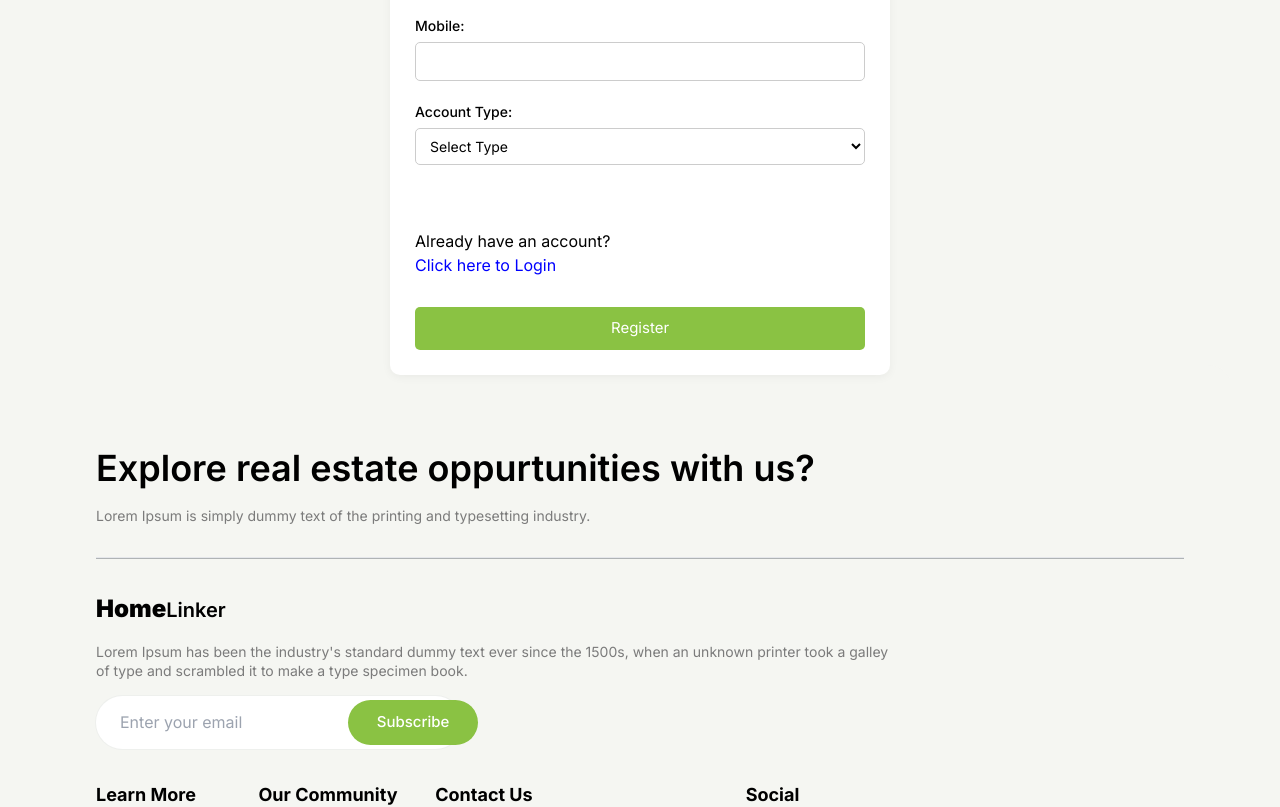
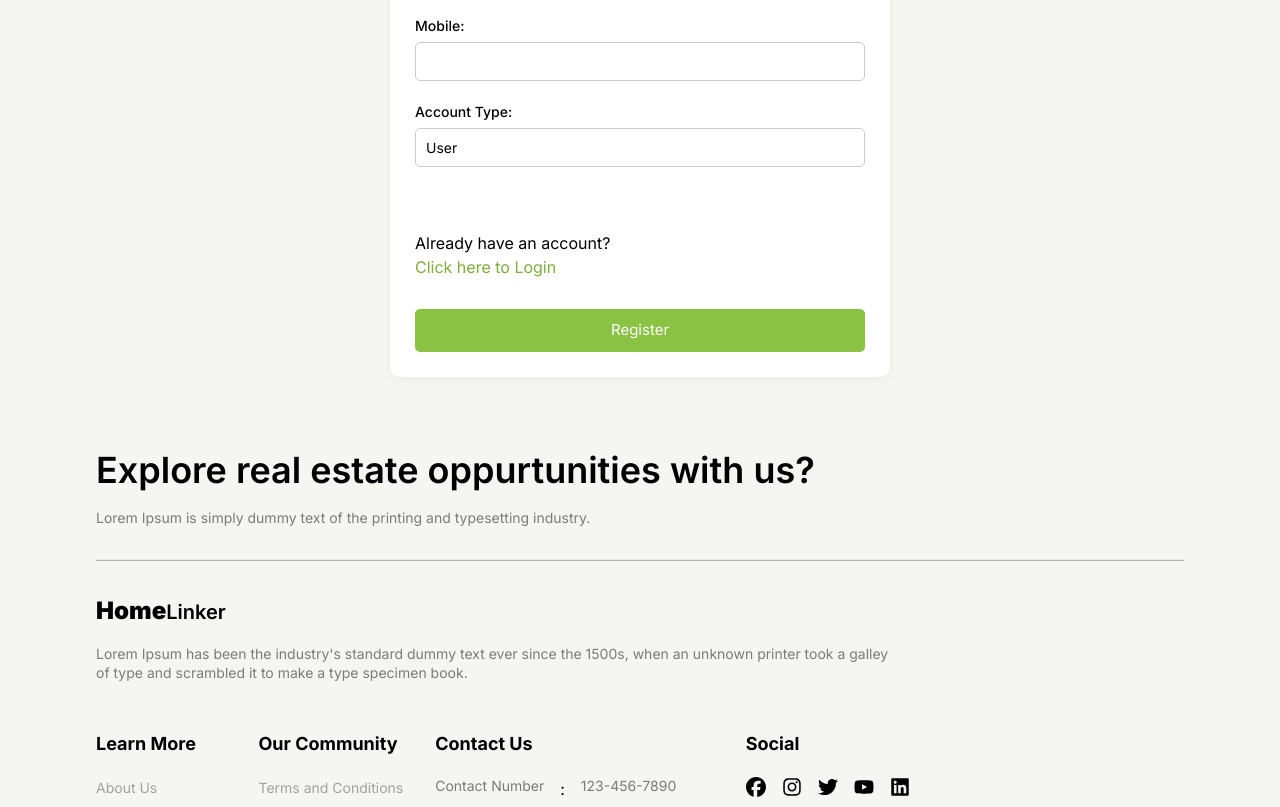
Before and after one commit to Ankur-Singh-png/Home-Linker, a React (Create React App) app in the folder frontend/: page /register in a window 1280 px wide. Shown: the part 440-1247 px from the top of the page. Built offline with nearby package versions, Linux system fonts and the light colour scheme; a web font is replaced by a local one.

Commit message:
Made minor UI Changes, Made Login Page as Entry Page

```diff
--- a/frontend/src/App.jsx
+++ b/frontend/src/App.jsx
@@ -1,4 +1,4 @@
-import { BrowserRouter, Route, Routes } from "react-router-dom";
+import { BrowserRouter, Route, Routes, Navigate, useLocation } from "react-router-dom";
 import Home from "./pages/Home";
 import AddProperty from "./pages/AddProperty";
 import Listing from "./pages/Listing";
@@ -10,23 +10,46 @@ import UserProfile from "./components/UserProfile";
 import ContactUs from './pages/ContactUs';
 import Login from './pages/Login';
 import Registration from './pages/Registration';
+import { useEffect } from "react";
 
-export default function App() {
+function AppContent() {
+  const location = useLocation();
+  const hideHeaderFooter = location.pathname === "/login" || location.pathname === "/register";
+
+  useEffect(() => {
+    window.scrollTo({
+      top:0,
+      left:0,
+      behavior:"smooth"
+    });
+  },[location.pathname])
+
+  return (
+    <>
+      {!hideHeaderFooter && <Header />}
+      <Routes>
+        {/* Default path redirects to /login */}
+        <Route path="/" element={<Navigate to="/login" />} />
+
+        <Route path="/login" element={<Login />} />
+        <Route path="/register" element={<Registration />} />
+        <Route path="/home" element={<Home />} />
+        <Route path="/listing" element={<Listing />} />
+        <Route path="/addproperty" element={<AddProperty />} />
+        <Route path="/booking" element={<Bookings />} />
+        <Route path="/favourites" element={<Favourites />} />
+        <Route path="/userprofile" element={<UserProfile />} />
+        <Route path="/contactus" element={<ContactUs />} />
+      </Routes>
+      <Footer />
+    </>
+  );
+}
+
+export default function App(){
   return (
     <BrowserRouter>
-      <Header/>
-        <Routes>
-          <Route path="/" element={<Home />}/>
-          <Route path="/listing" element={<Listing />}/>
-          <Route path="/addproperty" element={<AddProperty />}/>
-          <Route path="/booking" element={<Bookings />}/>
-          <Route path="/favourites" element={<Favourites />}/>
-          <Route path="/userprofile" element={<UserProfile/>}/>
-          <Route path="/contactus" element={<ContactUs />}/>
-          <Route path="/login" element={<Login />}/>
-          <Route path="/register" element={<Registration />}/>
-        </Routes>
-      <Footer />
-    </BrowserRouter>
-  );
+    <AppContent/>
+  </BrowserRouter>
+  )
 }
--- a/frontend/src/components/Footer.jsx
+++ b/frontend/src/components/Footer.jsx
@@ -23,11 +23,6 @@ const Footer = () => {
           <div style={{maxWidth:'50rem'}}>
             <Link to={'/'} className='flex item-center gap-x-2'><span className='font-[900] text-[24px]'>Home<span className='font-[600] medium-20'>Linker</span></span></Link>
             <p className='py-4'>Lorem Ipsum has been the industry's standard dummy text ever since the 1500s, when an unknown printer took a galley of type and scrambled it to make a type specimen book.</p>
-            <div className='flexBetween pl-6 h-[3.3rem] bg-white w-full max-w-[366px] rounded-full ring-1 ring-slate-500/5'>
-              <input type="email" placeholder='Enter your email' className='bg-transparent border-none outline-none'/>
-
-              <button className='btn-secondary rounded-full relative right-[0.33rem] '>Subscribe</button>
-            </div>
           </div>
           <div className='flex justify-between flex-wrap gap-8'>
           {
--- a/frontend/src/components/Header.jsx
+++ b/frontend/src/components/Header.jsx
@@ -55,7 +55,7 @@ const Header = () => {
                 <img src={userIcon} alt="" height={21} width={22} />
                 <span>Login</span>
               </button>
-            </Link>
+              </Link>
             </div>
           </div>
         </div>
--- a/frontend/src/components/Item.jsx
+++ b/frontend/src/components/Item.jsx
@@ -9,10 +9,6 @@ const Item = ({property}) => {
     <div className='rounded-2xl p-5 bg-white'>
         <div className='pb-2 relative'>
             <img src={property.image} alt={property.title} className='rounded-xl' />
-            {/* Like Button */}
-            <div className='absolute top-4 right-6'>
-                <FaHeart color='white' size={22} className='cursor-pointer drop-shadow-sm'/>
-            </div>
 
             <h5 className='bold-16 my-1 text-secondary '> {property.city} </h5>
             <h4 className='medium-18 line-clamp-1'> {property.title} </h4>
--- a/frontend/src/pages/Login.jsx
+++ b/frontend/src/pages/Login.jsx
@@ -1,9 +1,10 @@
 import { useState } from 'react';
-import { Link } from 'react-router-dom';
+import { Link, useNavigate } from 'react-router-dom';
 import './Login.css';
 
 function Login() {
   const [formData, setFormData] = useState({ email: '', password: '' });
+  const navigate = useNavigate(); // navigation hook
 
   const handleChange = (e) => {
     const { name, value } = e.target;
@@ -13,7 +14,8 @@ function Login() {
   const handleSubmit = (e) => {
     e.preventDefault();
     console.log('Login form submitted:', formData);
-
+    // After login, redirect to home page
+    navigate('/home');
   };
 
   return (
@@ -44,7 +46,7 @@ function Login() {
 
         <div className="form-group full-width">
           Don't have an account?
-          <Link to="/register" style={{ color: 'blue' }} > Click to Register </Link>
+          <Link to="/register" style={{ color: 'rgba(125, 175, 58, 1)' }}> Click to Register </Link>
         </div>
 
         <button type="submit" className="submit-btn full-width">
--- a/frontend/src/pages/Registration.jsx
+++ b/frontend/src/pages/Registration.jsx
@@ -1,5 +1,5 @@
 import { useState } from 'react';
-import { Link } from 'react-router-dom';
+import { Link, useNavigate } from 'react-router-dom';
 import './Registration.css';
 
 function Register() {
@@ -9,7 +9,7 @@ function Register() {
     password: '',
     mobile: ''
   });
-
+  const navigate = useNavigate();
   const handleChange = (e) => {
     const { name, value } = e.target;
     setFormData((prev) => ({ ...prev, [name]: value }));
@@ -18,6 +18,9 @@ function Register() {
   const handleSubmit = (e) => {
     e.preventDefault();
     console.log('Registration data submitted:', formData);
+
+    // After login, redirect to home page
+    navigate('/home');
     // You can add validation or API call here
   };
 
@@ -70,19 +73,14 @@ function Register() {
         </div>
 
         <div className='AccountType'>
-        <label>Account Type:</label>
-        <select name="type" value={formData.type} required>
-          <option value="">Select Type</option>
-          <option value="Apartment">Admin</option>
-          <option value="House">Broker</option>
-          <option value="Plot">Normal User</option>
-        </select>
+          <label>Account Type:</label>
+          <input type="text" name="type" value="User" readOnly />
         </div>
 
     <br />
         <div className="form-group full-width">
           Already have an account?
-          <Link to="/login" style={{ color: 'blue' }}> Click here to Login</Link>
+          <Link to="/login" style={{ color: 'rgba(125, 175, 58, 1)' }}> Click here to Login</Link>
         </div>
 
 
```
Also changed, not shown: 1 other file (tests, documents, lock files or other folders).
